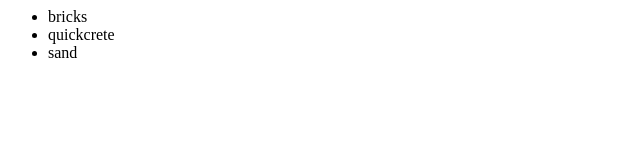
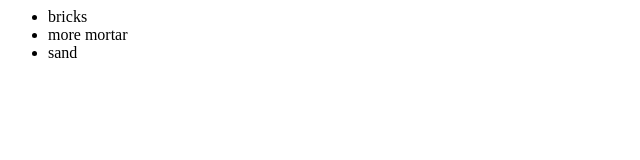
Before and after one commit to ShaunHunter1979/newGitTest, a plain HTML site: page Index.html in a window 1280 px wide. Shown: the full height of the page, 0-640 px from the left. Drawn offline with Linux system fonts and the light colour scheme.

Commit message:
added more mortar

```diff
--- a/Index.html
+++ b/Index.html
@@ -4,7 +4,7 @@
 <div>
 <ul>
 <li>bricks</li>
-<li>quickcrete</li>
+<li>more mortar</li>
 <li>sand</li>
 </ul>
 </div>
```
